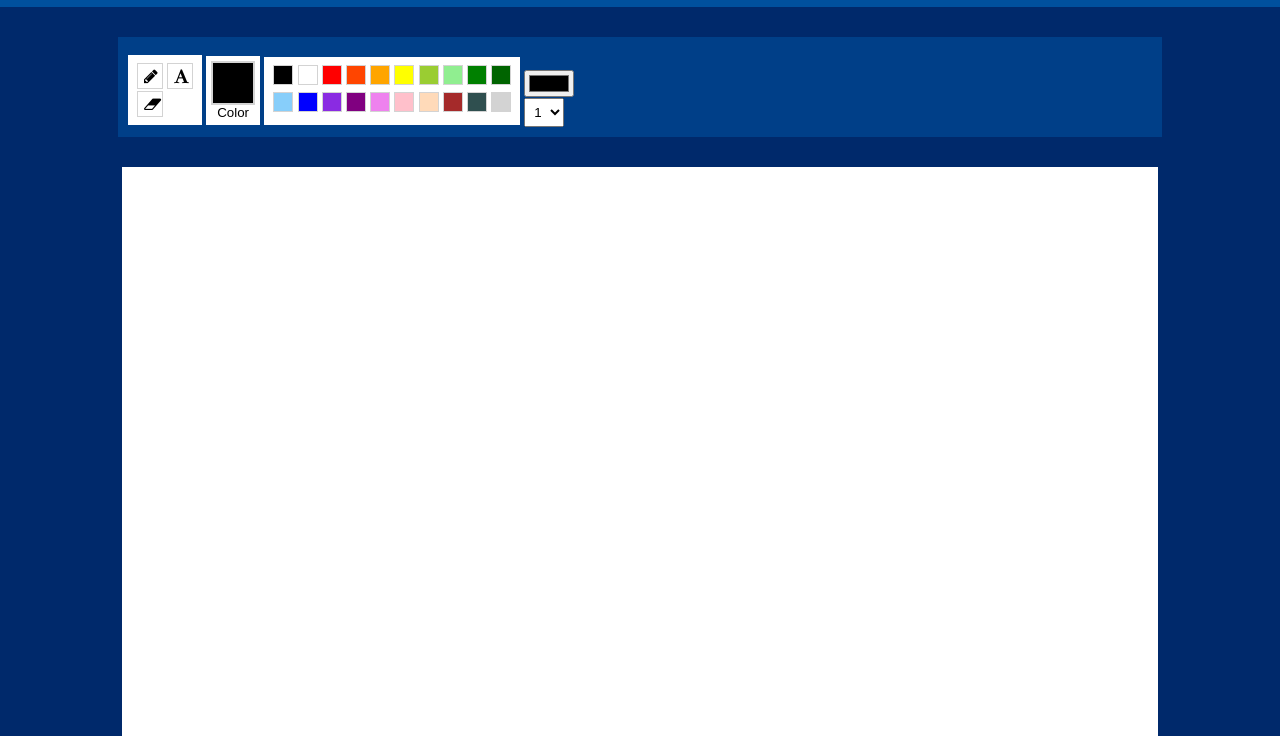
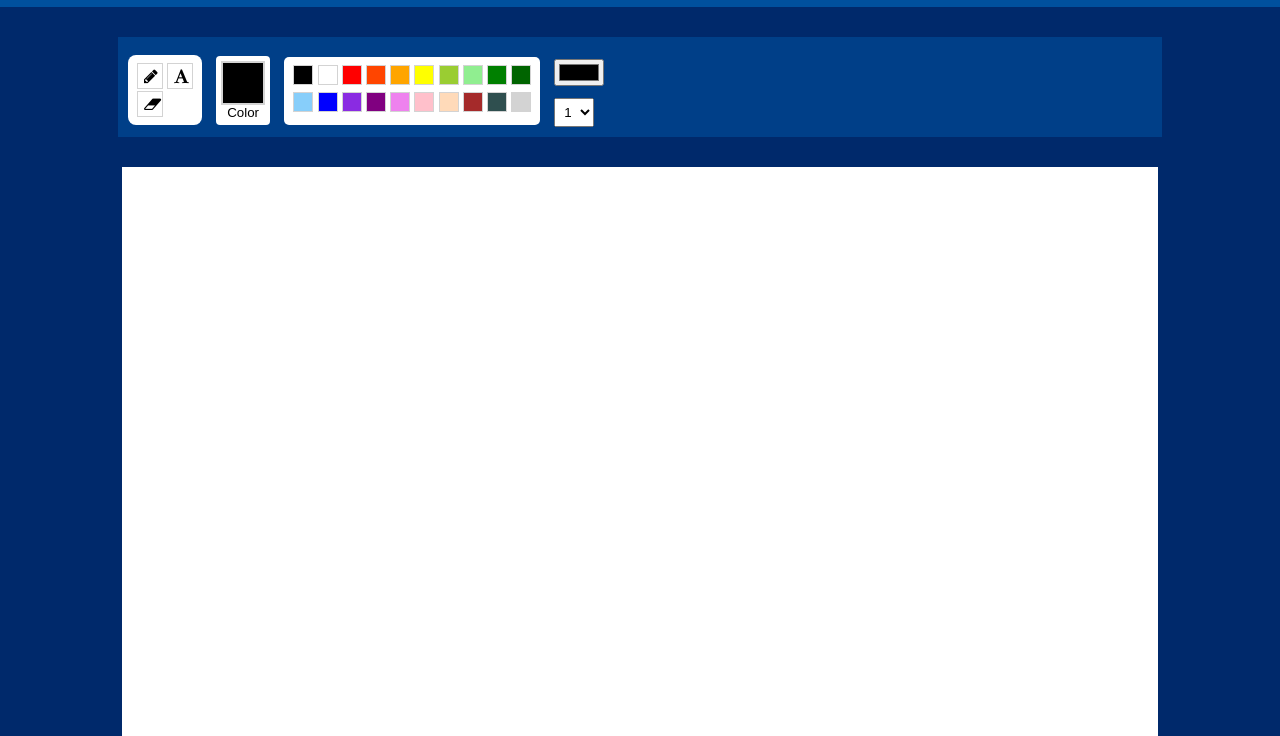
Before and after one commit to BLNDLYBLV/Delta-Webdev-Literally-canvas, a plain HTML site: page paint.html in a window 1280 px wide. Shown: the part 64-800 px from the top of the page. Drawn offline with nearby package versions, Linux system fonts and the light colour scheme.

Commit message:
Updated styles

```diff
--- a/paint.html
+++ b/paint.html
@@ -12,7 +12,7 @@
 <body>
     <div class="header" ><div class="headertxt">Literally a Canvas </div> </div>
     <div class="toolbar">
-        <div style="display: inline-block;background-color: white; padding: 6px;position: relative;top: 8px;">
+        <div style="margin-right: 10px; border-radius: 8px; display: inline-block;background-color: white; padding: 6px;position: relative;top: 8px;">
             <table>
                 <tr>
                     <td>
@@ -29,8 +29,8 @@
                 </tr>
             </table>
         </div>
-        <div style="display: inline-block;">
-            <button style="margin: 0;padding: 0; background-color: white;border: none;padding: 5px;">
+        <div style="margin-right: 10px;display: inline-block;">
+            <button style="border-radius: 4px;margin: 0;padding: 0; background-color: white;border: none;padding: 5px;">
                 <div id="currentcolor" style="width: 40px;height: 40px;background-color: black ;border: 2px double lightgrey;">
                 </div>
                 <div>
@@ -38,8 +38,8 @@
                 </div>
             </button>
         </div>
-        <div style="display: inline-block;">
-            <table style="padding: 6px;position: relative;top: 8px; background-color: white; display: inline-block;"">
+        <div style="margin-right: 10px;border-radius: 8px;display: inline-block;">
+            <table style="border-radius: 5px;padding: 6px;position: relative;top: 8px; background-color: white; display: inline-block;"">
                 <tr>
                     <td>
                         <button onclick="changecol(this.id);" id="color1" style="background-color: black;" class="eachcolor"></button>
@@ -106,9 +106,9 @@
                 </tr>
             </table>
         </div>
-        <div style="display: inline-block;">
-            <input onchange="changecolfrominput(this.id)"  type="color" name="" id="inputcolor">
-            <div>
+        <div style="margin-right: 10px;display: inline-block;">
+            <input style="margin-bottom: 12px;" onchange="changecolfrominput(this.id)"  type="color" name="" id="inputcolor">
+            <div style="margin-bottom: 25px;">
                 <select onchange="changewidth(this.value)" style="padding: 5px;" name="" id="linewidth">
                     <!-- <option selected value="none">Select option</option> -->
                     <option value="1">1</option>
```
